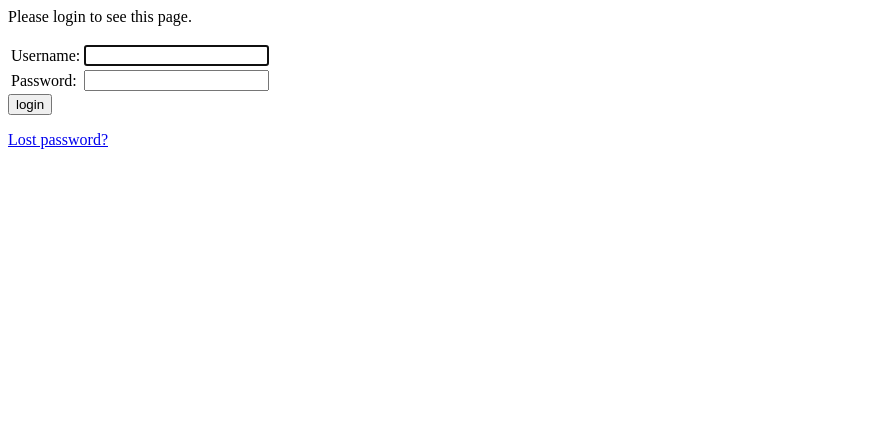
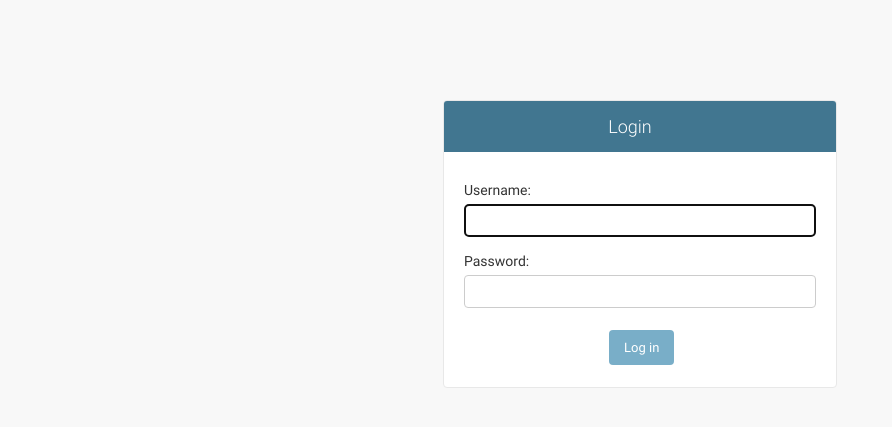
Before and after one commit to Diwakar-Gupta/obaka, a Django app: page /accounts/login/?next=/ in a window 1280 px wide. Shown: the top 427 px of the page, without its empty margins (0-892 px from the left). Run offline with Django 3.2, Linux system fonts and the light colour scheme.

Commit message:
login page

```diff
--- a/templates/registration/login.html
+++ b/templates/registration/login.html
@@ -1,36 +1,102 @@
+{% load static %}
+
+<!DOCTYPE html>
+<html lang="en-us"><head>
+<title>Log in | Django site admin</title>
+<link rel="stylesheet" type="text/css" href="{% static 'admin/css/base.css' %}">
+<link rel="stylesheet" type="text/css" href="{% static 'admin/css/login.css' %}">
+
+
+
+
+
+    <meta name="viewport" content="user-scalable=no, width=device-width, initial-scale=1.0, maximum-scale=1.0">
+    <link rel="stylesheet" type="text/css" href="{% static 'admin/css/responsive.css' %}">
+
+
+<meta name="robots" content="NONE,NOARCHIVE">
+</head>
+
+
+<body class=" login" data-admin-utc-offset="0">
+
+<!-- Container -->
+<div id="container">
+
+
+    <!-- Header -->
+    <div id="header">
+        <div id="branding">
+
+<h1 id="site-name"><a href="http://localhost:8000/admin/">Login</a></h1>
+
+        </div>
+
+
+    </div>
+    <!-- END Header -->
+
+
+
+
+
+
+
+    <!-- Content -->
+    <div id="content" class="colM">
+
+
+
+
 
 
 {% if form.errors %}
-  <p>Your username and password didn't match. Please try again.</p>
+<p class="errornote">
+    Please enter the correct username and password for a staff account. Note that both fields may be case-sensitive.
 {% endif %}
+
 
 {% if next %}
   {% if user.is_authenticated %}
-    <p>Your account doesn't have access to this page. To proceed,
+    <p class="errornote">Your account doesn't have access to this page. To proceed,
     please login with an account that has access.</p>
-  {% else %}
-    <p>Please login to see this page.</p>
   {% endif %}
 {% endif %}
 
-<form method="post" action="{% url 'login' %}">
+
+<div id="content-main">
+
+
+
+<form action="{% url 'login' %}" method="post" id="login-form">
 {% csrf_token %}
-<table>
+  <div class="form-row">
 
-<tr>
-  <td>{{ form.username.label_tag }}</td>
-  <td>{{ form.username }}</td>
-</tr>
+    {{ form.username.label_tag }} {{ form.username }}
+  </div>
+  <div class="form-row">
 
-<tr>
-  <td>{{ form.password.label_tag }}</td>
-  <td>{{ form.password }}</td>
-</tr>
-</table>
+    {{ form.password.label_tag }} {{ form.password }}
+    <input type="hidden" name="next" value="/admin/">
+  </div>
 
-<input type="submit" value="login" />
-<input type="hidden" name="next" value="{{ next }}" />
+
+  <div class="submit-row">
+    <label>&nbsp;</label><input type="submit" value="Log in">
+  </div>
 </form>
 
-{# Assumes you setup the password_reset view in your URLconf #}
-<p><a href="{% url 'password_reset' %}">Lost password?</a></p>
+</div>
+
+
+        <br class="clear">
+    </div>
+    <!-- END Content -->
+
+    <div id="footer"></div>
+</div>
+<!-- END Container -->
+
+
+
+</body></html>
```
Also changed, not shown: LMS/views.py (+21 -7 lines), db.sqlite3.
